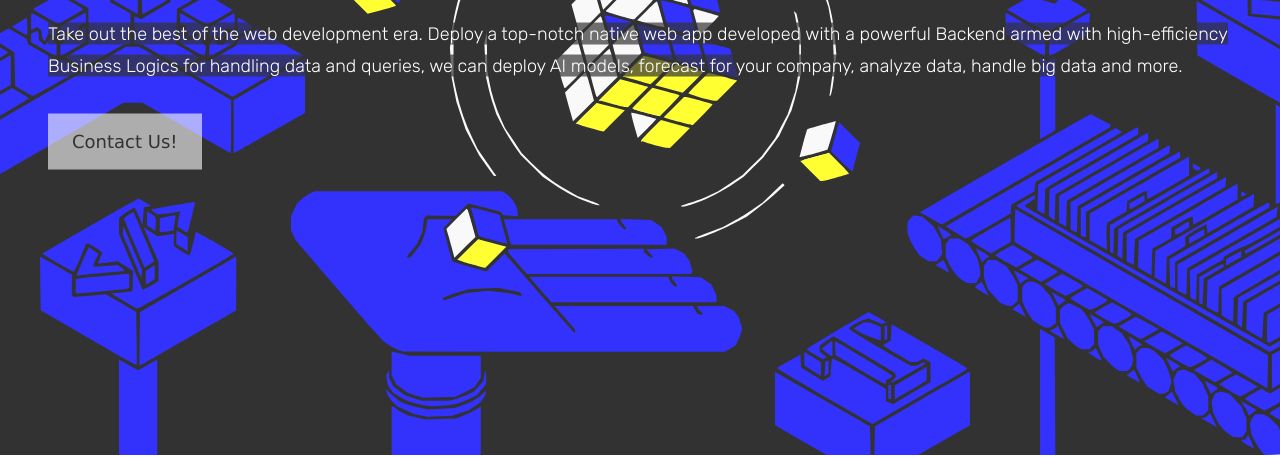
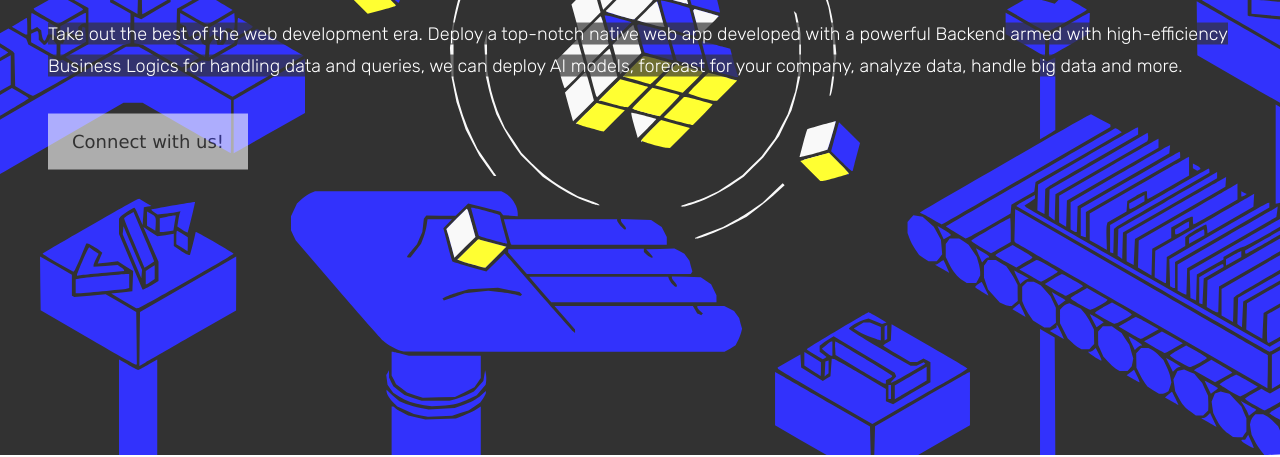
Before and after one commit to prismasys/web-page, a plain HTML site: page index.html in a window 1280 px wide. Shown: the part 345-802 px from the top of the page. Drawn offline with nearby package versions, Linux system fonts and the light colour scheme; files whose address does not match are found by name; a web font is replaced by a local one.

Commit message:
contact button text changed

```diff
--- a/index.html
+++ b/index.html
@@ -225,7 +225,7 @@ left: 10px;
     <span id="title-div" class="w3-xxlarge w3-hide-small">Turn on the systems. Prisma is here to power up your dream.</span><br>
     <span id="title-div" class="w3-xxlarge w3-hide-large w3-hide-medium">Start something that matters</span><br>
     <span id="title-div2" class="w3-large">Take out the best of the web development era. Deploy a top-notch native web app developed with a powerful Backend armed with high-efficiency Business Logics for handling data and queries, we can deploy AI models, forecast for your company, analyze data, handle big data and more. </span>
-    <p><a href="https://www.upwork.com/freelancers/alexisprisma" class="w3-button w3-white w3-padding-large w3-large w3-margin-top w3-opacity w3-hover-opacity-off">Contact Us!</a></p>
+    <p><a href="https://www.upwork.com/freelancers/alexisprisma" class="w3-button w3-white w3-padding-large w3-large w3-margin-top w3-opacity w3-hover-opacity-off">Connect with us!</a></p>
   </div>
 
 </header>
```
